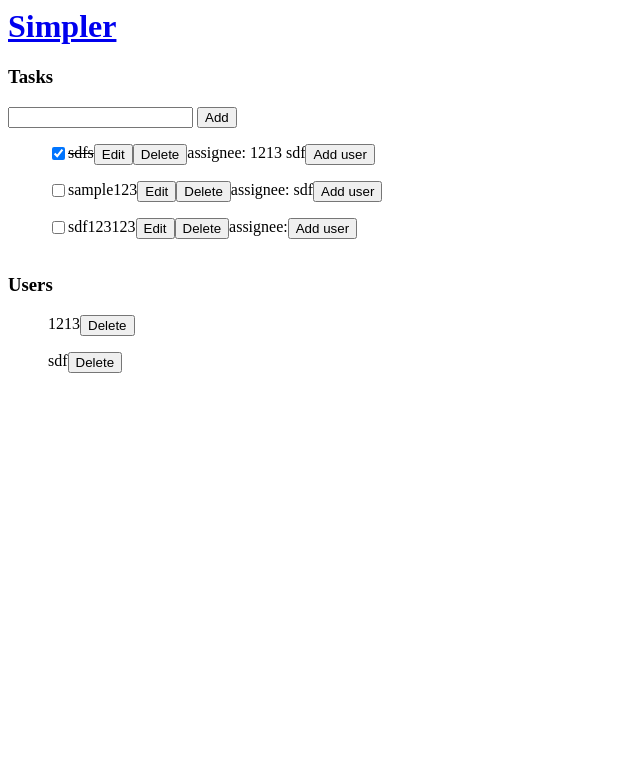
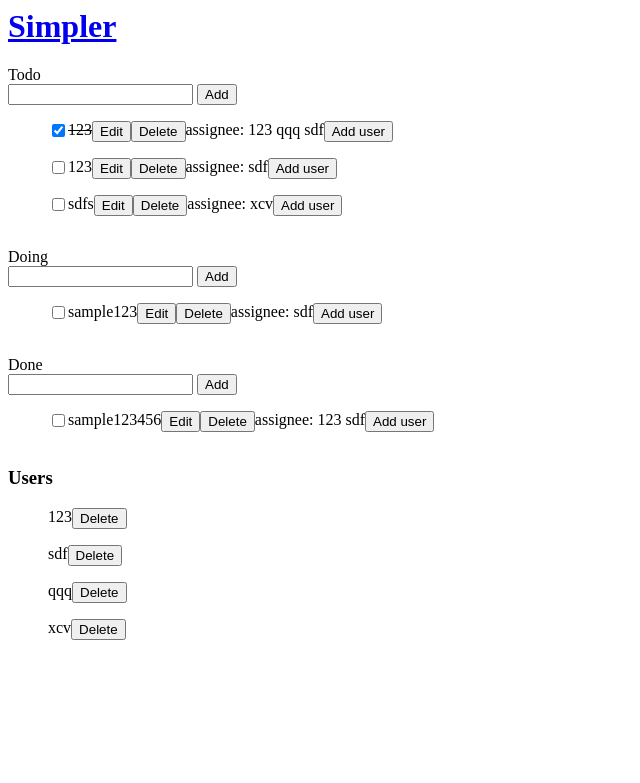
Before and after one commit to naufalmahing/flask-todo-list, a Flask app: page / in a window 1280 px wide. Shown: the top 783 px of the page, without its empty margins (0-640 px from the left). Run offline with Flask 3, Linux system fonts and the light colour scheme.

Commit message:
add taskgrouping functionality

```diff
--- a/main.py
+++ b/main.py
@@ -11,13 +11,12 @@ app = Flask(__name__)
 
 # TODO: update database to postgresql
 # initialize sqlalchemy
-app.config['SQLALCHEMY_DATABASE_URI'] = 'sqlite:///project1.db'
+app.config['SQLALCHEMY_DATABASE_URI'] = 'sqlite:///project.db'
 db.init_app(app)
 
 with app.app_context():
     db.create_all()
 
-# TODO: update routes to not include index parameter
 @app.route('/')
 def index():
     """
@@ -27,11 +26,9 @@ def index():
     """
     users = db.session.execute(db.select(User).order_by(User.id)).scalars()
     todos = db.session.execute(db.select(Task).order_by(Task.id)).scalars()
-    # TODO: get taskgroups
-    # TODO: link user and task
-    print(users)
+    taskgroups = db.session.execute(db.select(TaskGroup).order_by(TaskGroup.id)).scalars()
 
-    return render_template('index.html', todos=todos, users=users)
+    return render_template('index.html', todos=todos, users=users, taskgroups=taskgroups)
 
 @app.route('/add-task', methods=['POST'])
 def add_task():
@@ -39,16 +36,31 @@ def add_task():
     task = Task(
         task=text
     )
-    db.session.add(task)
+
+    """
+    get the taskgroup input
+    add task to taskgroup
+    display
+
+    input: taskgroup index
+    output: none
+
+    index = 1
+    output = none
+    """
+    index = request.form['taskgroup_id']
+    taskgroup = db.session.get(TaskGroup, index)
+    taskgroup.tasks.append(task)
     db.session.commit()
     return redirect(url_for('index'))
 
-@app.route('/edit-task/<int:index>')
-def edit_task(index):
+@app.route('/edit-task/<int:index0>/<int:index>')
+def edit_task(index0, index):
     todos = db.session.execute(db.select(Task).order_by(Task.id)).scalars()
     users = db.session.execute(db.select(User).order_by(User.id)).scalars()
+    taskgroups = db.session.execute(db.select(TaskGroup).order_by(TaskGroup.id)).scalars()
 
-    return render_template('index.html', todos=todos, users=users, edit_index=index)
+    return render_template('index.html', todos=todos, users=users, taskgroups=taskgroups, edit_index=(index0, index))
 
 @app.route('/save-task', methods=['POST'])
 def save_task():
@@ -76,12 +88,13 @@ def check_task():
     return redirect(url_for('index'))
 
 """function to show input form for adding user"""
-@app.route('/add-user/<int:index>')
-def add_user(index):
+@app.route('/add-user/<int:index0>/<int:index>')
+def add_user(index0, index):
     todos = db.session.execute(db.select(Task).order_by(Task.id)).scalars()
     users = db.session.execute(db.select(User).order_by(User.id)).scalars()
+    taskgroups = db.session.execute(db.select(TaskGroup).order_by(TaskGroup.id)).scalars()
 
-    return render_template('index.html', todos=todos, users=users, adduser_index=index)
+    return render_template('index.html', todos=todos, users=users, taskgroups=taskgroups, adduser_index=(index0, index))
 
 @app.route('/save-user', methods=['POST'])
 def save_user():
--- a/models.py
+++ b/models.py
@@ -46,12 +46,12 @@ class Task(Base):
         secondary=user_task_m2m, back_populates='tasks'
     )
 
-    # taskgroup_id: Mapped[int] = mapped_column(ForeignKey('taskgroup_table.id'))
-    # taskgroups: Mapped['TaskGroup'] = relationship(back_populates='tasks')
+    taskgroup_id: Mapped[int] = mapped_column(ForeignKey('taskgroup_table.id'))
+    taskgroups: Mapped['TaskGroup'] = relationship(back_populates='tasks')
 
 class TaskGroup(Base):
     __tablename__ = 'taskgroup_table'
     id: Mapped[int] = mapped_column(primary_key=True)
     name: Mapped[str] = mapped_column(String(30), nullable=False, unique=True)
 
-    # tasks: Mapped[List['Task']] = relationship(back_populates='taskgroups')
+    tasks: Mapped[Optional[List['Task']]] = relationship(back_populates='taskgroups')
--- a/templates/index.html
+++ b/templates/index.html
@@ -15,21 +15,27 @@
     <h1>
         <a href="{{ url_for('index') }}">Simpler</a>
     </h1>
-    <h3>Tasks</h3>
+
+    {% for taskgroup in taskgroups %}
+    {{ taskgroup.name }}
 
     <form action="{{ url_for('add_task') }}" method="post">
         <input type="text" name="task" id="">
         <input type="submit" value="Add">
+        <input type="hidden" name="taskgroup_id" value="{{ taskgroup.id }}">
     </form>
+
+    {% set index0 = loop.index0 %}
 
     <ul>
         {% if edit_index is defined or adduser_index is defined %}
-            {% for todo in todos %}
-
-                {% if loop.index0 == edit_index or loop.index0 == adduser_index %}
+            {% for todo in taskgroup.tasks %}
+                <!-- TODO: update adduser function -->
                 <li style="display: flex">
 
                 {% if edit_index is defined %}
+
+                    {% if edit_index[0] == index0 and loop.index0 == edit_index[1] %}
                     <form action="{{ url_for('save_task') }}" method="post">
                         <input type="checkbox" name="done" {% if todo['done'] %} checked {% endif %}>
                         <input type="hidden" name="done" value="not done">
@@ -50,14 +56,51 @@
                     {{ user.name }}
                     {% endfor %}
 
-                    <form action="{{ url_for('add_user', index=loop.index0) }}" method="get">
+                    <form action="{{ url_for('add_user', index0=index0, index=loop.index0) }}" method="get">
                         <input type="submit" value="Add user">
                         <input type="hidden" name="id" value="{{ todo.id }}">
                     </form>
 
+                    {% else %}
+                    <!-- disabled elements -->
+                    <li style="display: flex" disabled>
+                        <form action="{{ url_for('check_task') }}" method="post">
+                            <input type="checkbox" name="check" onchange="this.form.submit()" {% if todo['done'] %} checked {% endif %}>
+                            <input type="hidden" name="done" value="not done">
+
+                        </form>
+
+                        <text {% if todo['done'] %} style="text-decoration: line-through" {% endif %}>
+                            {{ todo['task'] }}
+                        </text>
+
+                        <form action="{{ url_for('edit_task', index0=index0, index=loop.index0) }}" method="get">
+                            <input type="submit" value="Edit">
+                            <input type="hidden" name="id" value="{{ todo.id }}">
+                        </form>
+
+                        <form action="{{ url_for('delete_task') }}" method="post">
+                            <input type="submit" value="Delete">
+                            <input type="hidden" name="id" value="{{ todo.id }}">
+                        </form>
+                        assignee:
+                        {% for user in todo.users|sort(attribute="name") %}
+                        {{ user.name }}
+                        {% endfor %}
+
+                        <form action="{{ url_for('add_user', index0=index0, index=loop.index0) }}" method="get">
+                            <input type="submit" value="Add user">
+                            <input type="hidden" name="id" value="{{ todo.id }}">
+                        </form>
+
+                    </li>
+
+                    {% endif %}
+
                 {% endif %}
 
                 {% if adduser_index is defined %}
+                    {% if adduser_index[0] == index0 and adduser_index[1] == loop.index0 %}
                     <form action="{{ url_for('check_task') }}" method="post">
                         <input type="checkbox" name="check" onchange="this.form.submit()" {% if todo['done'] %} checked {% endif %}>
                         <input type="hidden" name="done" value="not done">
@@ -69,7 +112,7 @@
                         {{ todo['task'] }}
                     </text>
 
-                    <form action="{{ url_for('edit_task', index=loop.index0) }}" method="get">
+                    <form action="{{ url_for('edit_task', index0=index0, index=loop.index0) }}" method="get">
                         <input type="submit" value="Edit">
                         <input type="hidden" name="id" value="{{ todo.id }}">
                     </form>
@@ -92,10 +135,9 @@
 
                     </form>
                     <a href="{{ url_for('index') }}">x</a>
-                    {% endif %}
-                </li>
 
                     {% else %}
+                    <!-- disabled elements -->
                     <li style="display: flex" disabled>
                         <form action="{{ url_for('check_task') }}" method="post">
                             <input type="checkbox" name="check" onchange="this.form.submit()" {% if todo['done'] %} checked {% endif %}>
@@ -107,7 +149,7 @@
                             {{ todo['task'] }}
                         </text>
 
-                    <form action="{{ url_for('edit_task', index=loop.index0) }}" method="get">
+                        <form action="{{ url_for('edit_task', index0=index0, index=loop.index0) }}" method="get">
                             <input type="submit" value="Edit">
                             <input type="hidden" name="id" value="{{ todo.id }}">
                         </form>
@@ -121,17 +163,22 @@
                         {{ user.name }}
                         {% endfor %}
 
-                    <form action="{{ url_for('add_user', index=loop.index0) }}" method="get">
+                        <form action="{{ url_for('add_user', index0=index0, index=loop.index0) }}" method="get">
                             <input type="submit" value="Add user">
                             <input type="hidden" name="id" value="{{ todo.id }}">
                         </form>
 
                     </li>
+
                     {% endif %}
+                {% endif %}
+                </li>
+
             {% endfor %}
 
         {% else %}
-            {% for todo in todos %}
+
+            {% for todo in taskgroup.tasks %}
             <li style="display: flex">
                 <form action="{{ url_for('check_task') }}" method="post">
                     <input type="checkbox" name="check" onchange="this.form.submit()" {% if todo['done'] %} checked {% endif %}>
@@ -144,7 +191,8 @@
                     {{ todo['task'] }}
                 </text>
 
-                <form action="{{ url_for('edit_task', index=loop.index0) }}" method="get">
+                <text></text>
+                <form action="{{ url_for('edit_task', index0=index0, index=loop.index0) }}" method="get">
                     <input type="submit" value="Edit">
                     <input type="hidden" name="id" value="{{ todo.id }}">
                 </form>
@@ -158,7 +206,7 @@
                 {{ user.name }}
                 {% endfor %}
 
-                <form action="{{ url_for('add_user', index=loop.index0) }}" method="get">
+                <form action="{{ url_for('add_user', index0=index0, index=loop.index0) }}" method="get">
                     <input type="submit" value="Add user">
                     <input type="hidden" name="id" value="{{ todo.id }}">
                 </form>
@@ -169,6 +217,7 @@
         {% endif %}
 
     </ul>
+    {% endfor %}
 
     <h3>Users</h3>
     <ul>
```
Also changed, not shown: instance/project.db (added), instance/project1.db (deleted). Lines whose indentation alone changed are shown as unchanged.
